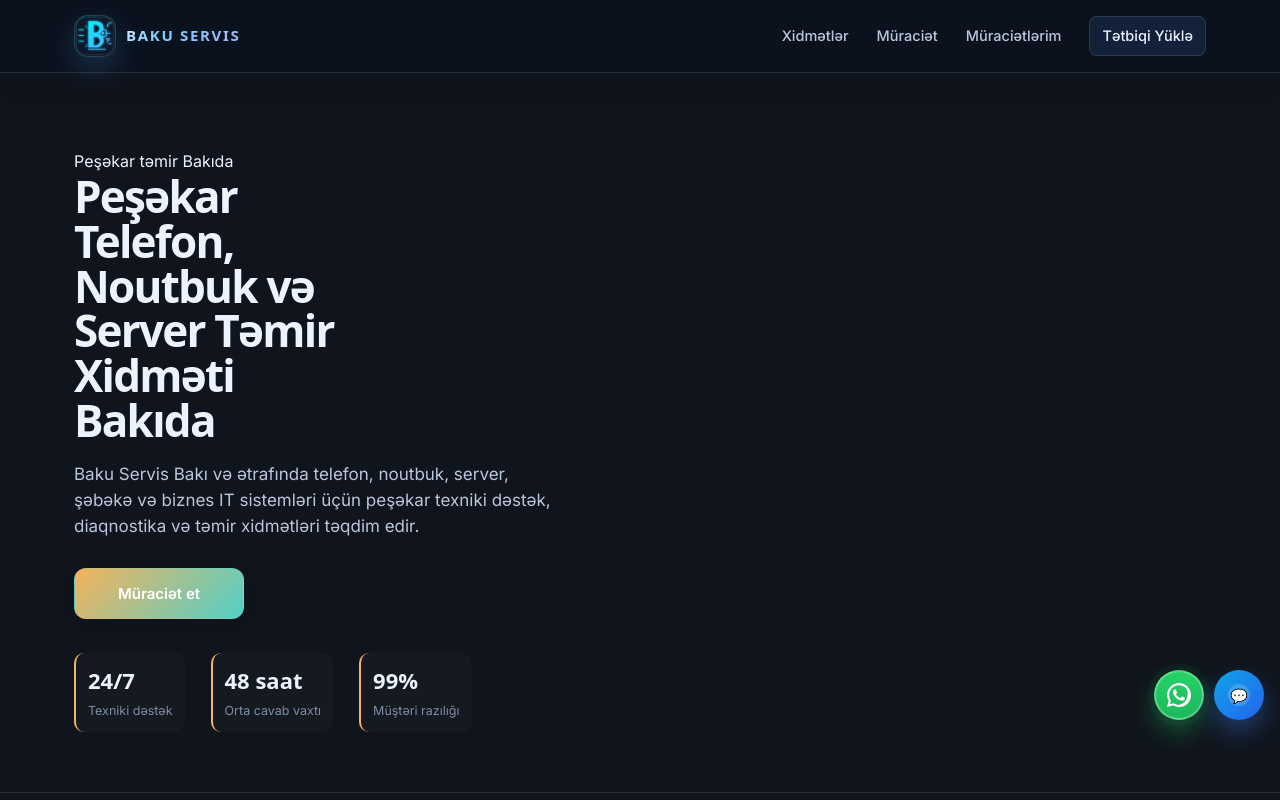
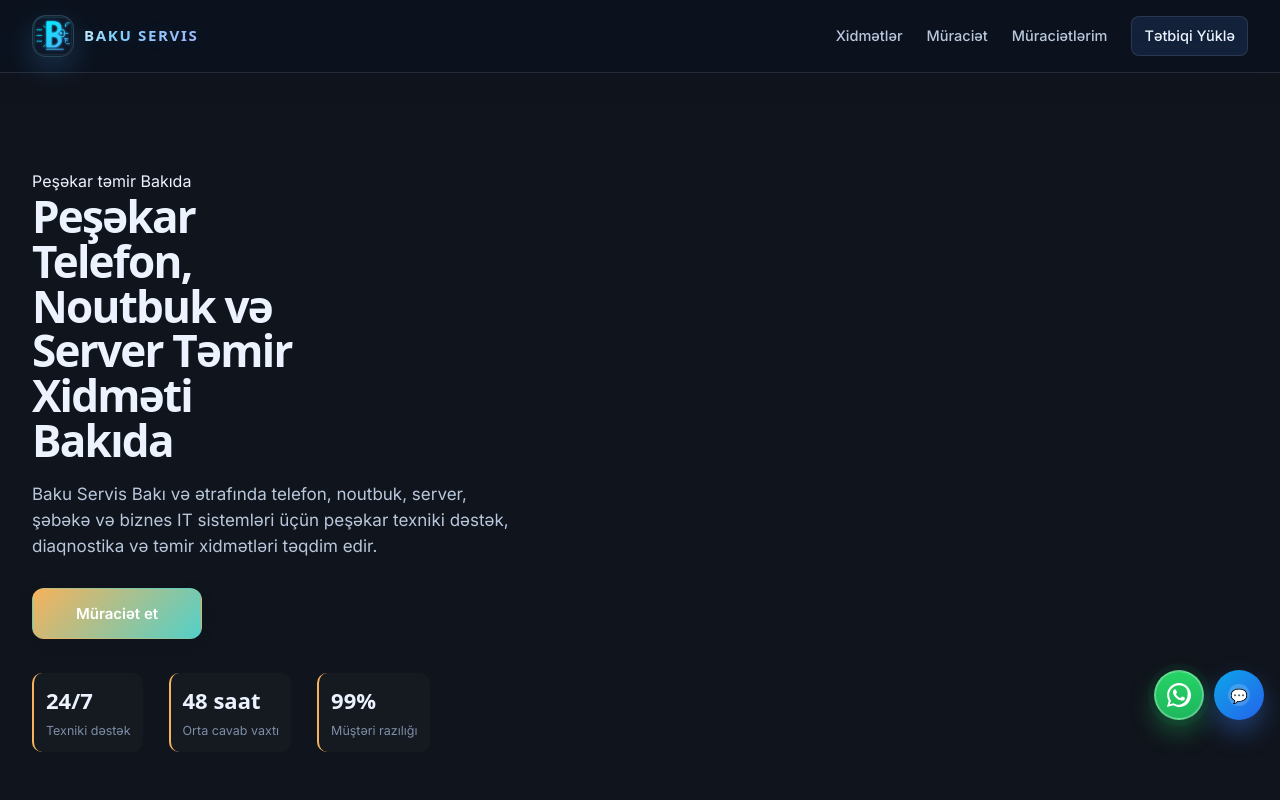
Before and after one commit to huseynManaf/Baku-servis, a website: page public/index.html in a window 1280 px wide. Shown: the top 800 px of the page. Drawn offline with nearby package versions, Linux system fonts and the light colour scheme; no server answers.

Commit message:
Optimize desktop landing page layout

```diff
--- a/public/css/style.css
+++ b/public/css/style.css
@@ -157,6 +157,7 @@ body[data-theme="light"] .nav, body.theme-light .nav{background:rgba(255,255,255
 .drawer-trigger{display:none;background:transparent;border:0;color:var(--text-hi);font-size:22px;padding:8px;cursor:pointer;}
 .navigation-drawer,.drawer-backdrop,.bottom-navigation{display:none;}
 .native-app .app-download-only-web{display:none !important;}
+.app-screen[data-screen],#services,#order-section,#my-requests,#contact{scroll-margin-top:80px;}
 .contact-screen{padding:84px 0 56px;}
 .contact-panel{width:100%;max-width:920px;margin:0 auto;padding:34px;border:1px solid rgba(96,165,250,.2);border-radius:24px;background:linear-gradient(135deg,rgba(18,27,43,.96),rgba(13,20,30,.88));box-shadow:0 24px 54px rgba(2,6,23,.24);box-sizing:border-box;}
 .contact-intro{max-width:650px;}
@@ -283,6 +284,8 @@ body[data-theme="light"] .nav, body.theme-light .nav{background:rgba(255,255,255
 
 /* Services grid */
 .svc-grid{display:grid;grid-template-columns:repeat(3,1fr);gap:18px;}
+.svc-card{height:100%;display:flex;flex-direction:column;}
+.svc-card .btn,.svc-card a{margin-top:auto;}
 .svc-card{background:linear-gradient(180deg, rgba(255,255,255,0.02), rgba(255,255,255,0.01));border:1px solid var(--line);border-radius:var(--radius-m);padding:24px;display:flex;flex-direction:column;gap:10px;transition:transform .18s ease, border-color .18s ease, box-shadow .18s ease;box-shadow:var(--shadow-soft);}
 .svc-card:hover{border-color:var(--amber);transform:translateY(-4px);box-shadow:0 18px 36px rgba(14,22,40,0.12);}
 .svc-tag{display:inline-flex;align-items:center;justify-content:center;width:max-content;padding:6px 10px;border-radius:999px;background:rgba(2,132,199,0.12);color:var(--teal);font-size:10px;font-weight:700;letter-spacing:0.08em;}
@@ -575,6 +578,18 @@ footer{border-top:1px solid var(--line);padding:44px 0;}
   .steps{grid-template-columns:1fr 1fr;}
   .form-row{grid-template-columns:1fr;}
   .nav-links{display:none;}
+}
+
+@media (min-width:1024px){
+  .nav{min-height:72px;}
+  .nav .container{max-width:1280px;padding-left:32px;padding-right:32px;}
+  .nav-links{gap:24px;}
+  .hero{min-height:80vh;padding:96px 0 72px;display:flex;align-items:center;}
+  .hero .container,.section > .container,footer > .container{max-width:1280px;padding-left:32px;padding-right:32px;}
+  .hero-grid{width:100%;}
+  .section{scroll-margin-top:80px;}
+  .svc-grid{grid-template-columns:repeat(3,minmax(0,1fr));gap:24px;}
+  .svc-card{min-height:100%;}
 }
 
 @media (max-width:768px){
--- a/public/js/app-shell.js
+++ b/public/js/app-shell.js
@@ -71,7 +71,7 @@
   });
 
   const hashScreen = normalizeScreen(window.location.hash.replace(/^#/, ''));
-  const initialScreen = isNativeApp ? (hashScreen || 'home') : (hashScreen || localStorage.getItem('bakuservis-screen') || 'home');
+  const initialScreen = hashScreen || 'home';
   setScreen(initialScreen);
 
   if ('serviceWorker' in navigator) {
```
